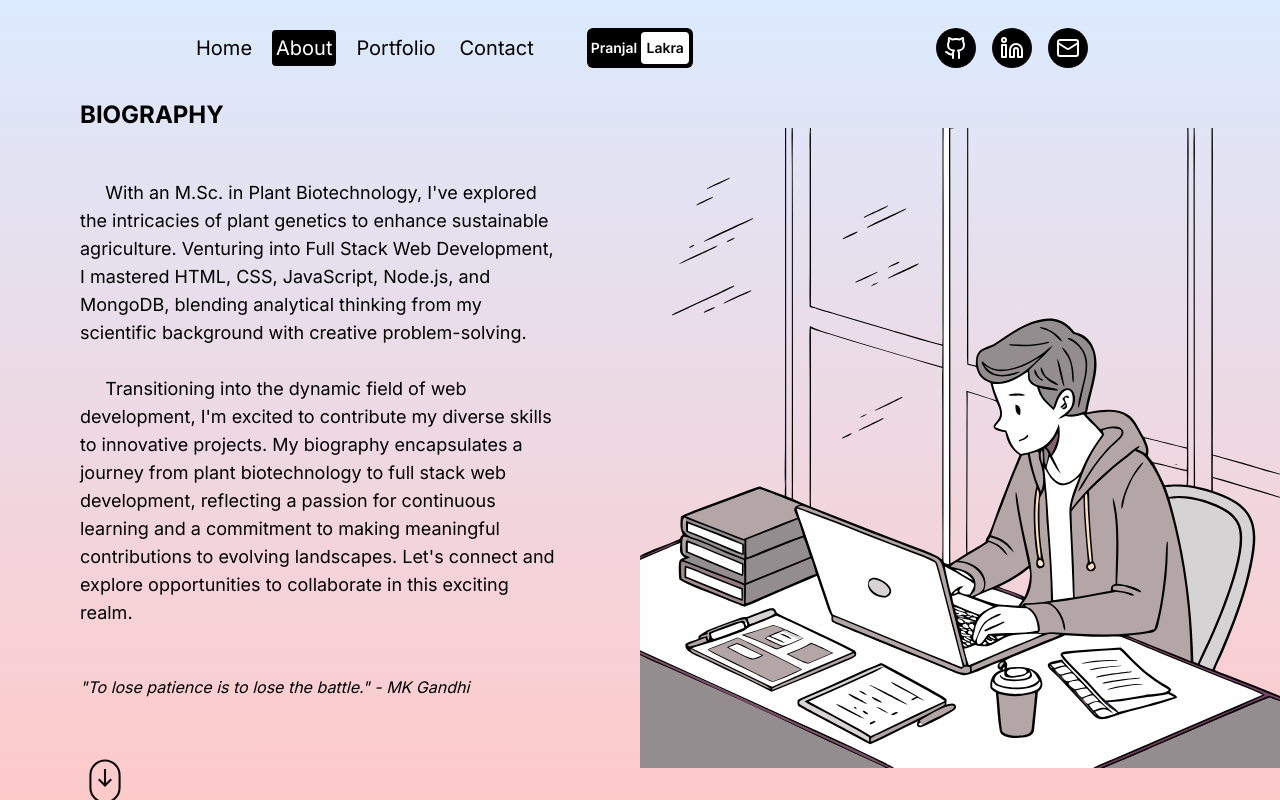
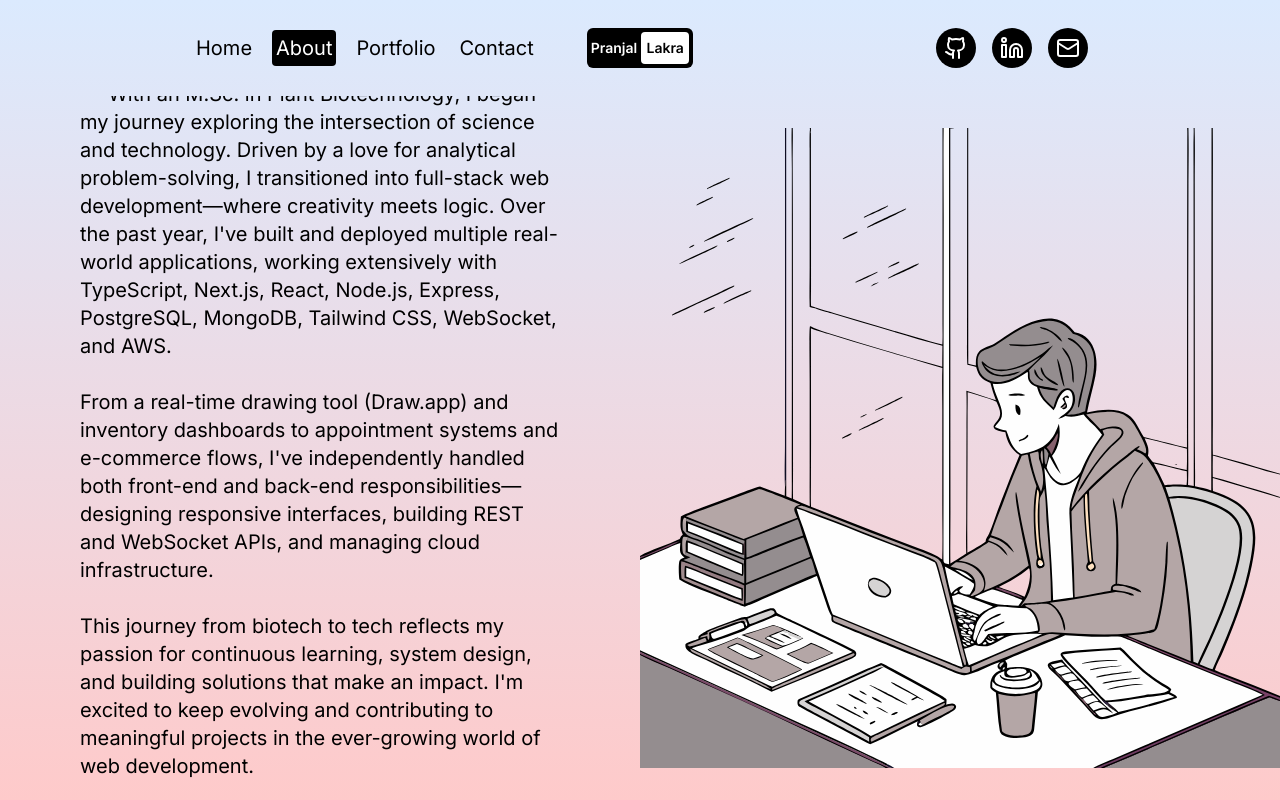
Before and after one commit to alpranjal28/portfolio, a Next.js app: page /about in a window 1280 px wide. Built offline with nearby package versions, Linux system fonts and the light colour scheme.

Commit message:
updated texts

```diff
--- a/src/app/about/page.tsx
+++ b/src/app/about/page.tsx
@@ -45,25 +45,25 @@ const AboutPage = () => {
           {/* BIOGRAPHY CONTAINER */}
           <div className="flex flex-col gap-12 justify-center min-h-[calc(100vh-6rem)] snap-start">
             {/* BIOGRAPHY TITLE */}
-            <h1 className=" font-bold text-2xl">BIOGRAPHY</h1>
+            <h1 className="top-0 font-bold text-2xl lg:text-3xl">BIOGRAPHY</h1>
             {/* BIOGRAPHY DESCRIPTION */}
-            <p className="text-lg">
-              &nbsp;&nbsp;&nbsp;&nbsp; With an M.Sc. in Plant Biotechnology,
-              I&apos;ve explored the intricacies of plant genetics to enhance
-              sustainable agriculture. Venturing into Full Stack Web
-              Development, I mastered HTML, CSS, JavaScript, Node.js, and
-              MongoDB, blending analytical thinking from my scientific
-              background with creative problem-solving.
-              <br />
-              <br />
-              &nbsp;&nbsp;&nbsp;&nbsp; Transitioning into the dynamic field of
-              web development, I&apos;m excited to contribute my diverse skills
-              to innovative projects. My biography encapsulates a journey from
-              plant biotechnology to full stack web development, reflecting a
-              passion for continuous learning and a commitment to making
-              meaningful contributions to evolving landscapes. Let&apos;s
-              connect and explore opportunities to collaborate in this exciting
-              realm.
+            <p className="text-lg lg:text-xl">
+              &nbsp;&nbsp;&nbsp;&nbsp; With an M.Sc. in Plant Biotechnology, I
+              began my journey exploring the intersection of science and
+              technology. Driven by a love for analytical problem-solving, I
+              transitioned into full-stack web development—where creativity
+              meets logic. Over the past year, I&apos;ve built and deployed multiple
+              real-world applications, working extensively with TypeScript,
+              Next.js, React, Node.js, Express, PostgreSQL, MongoDB, Tailwind
+              CSS, WebSocket, and AWS. <br /> <br /> From a real-time drawing tool (Draw.app)
+              and inventory dashboards to appointment systems and e-commerce
+              flows, I&apos;ve independently handled both front-end and back-end
+              responsibilities—designing responsive interfaces, building REST
+              and WebSocket APIs, and managing cloud infrastructure. <br /> <br /> This
+              journey from biotech to tech reflects my passion for continuous
+              learning, system design, and building solutions that make an
+              impact. I&apos;m excited to keep evolving and contributing to
+              meaningful projects in the ever-growing world of web development.
             </p>
             {/* BIOGRAPHY QUOTE  */}
             <span className=" italic">
@@ -104,7 +104,7 @@ const AboutPage = () => {
               initial={{ x: "-100vw" }}
               animate={isSkillRefInView ? { x: 0 } : {}}
               // transition={{ delay: 0.2, duration: 0.4 }}
-              className="font-bold text-2xl"
+              className="font-bold text-2xl lg:text-3xl"
             >
               SKILLS
             </motion.h2>
@@ -113,7 +113,7 @@ const AboutPage = () => {
             <motion.div
               initial={{ x: "-100vw" }}
               animate={isSkillRefInView ? { x: 0 } : {}}
-              className="grid grid-cols-1 md:grid-cols-2 gap-6"
+              className="grid grid-cols-1 md:grid-cols-2 gap-6 lg:text-2xl"
             >
               {/* Group skills by type */}
               {Object.entries(
@@ -123,14 +123,14 @@ const AboutPage = () => {
                 }, {})
               ).map(([type, skillsOfType]) => (
                 <div key={type} className="mb-4">
-                  <h3 className="text-lg font-medium mb-2 capitalize">
+                  <h3 className="text-lg lg:text-xl font-medium mb-2 capitalize">
                     {type}
                   </h3>
                   <div className="flex flex-wrap gap-2">
                     {skillsOfType.map((skill: Skill) => (
                       <button
                         key={skill.title}
-                        className="rounded px-4 py-2 text-sm cursor-pointer bg-black text-white hover:bg-gray-700 transition-colors flex items-center gap-1"
+                        className="rounded px-4 py-2 text-sm lg:text-base cursor-pointer bg-black text-white hover:bg-gray-700 transition-colors flex items-center gap-1"
                         about={skill.title}
                       >
                         <span className="w-2 h-2 rounded-full bg-red-400"></span>
@@ -177,7 +177,7 @@ const AboutPage = () => {
               initial={{ x: "-100vw" }}
               animate={isExperienceRefInView ? { x: 0 } : {}}
               // transition={{ delay: 0.2, duration: 0.4 }}
-              className="font-bold text-2xl"
+              className="font-bold text-2xl lg:text-3xl"
             >
               EXPERIENCES SO FAR
             </motion.h2>
@@ -199,7 +199,7 @@ const AboutPage = () => {
                       Building projects
                     </div>
                     {/* JOB DESCRIPTION */}
-                    <div className="p-3 text-sm italic">
+                    <div className="p-3 text-sm lg:text-base italic">
                       Aspiring to find a job in IT
                     </div>
                     {/* JOB DATE */}
@@ -240,7 +240,7 @@ const AboutPage = () => {
                       Web Developer
                     </div>
                     {/* JOB DESCRIPTION */}
-                    <div className="p-3 text-sm italic">
+                    <div className="p-3 text-sm lg:text-base italic">
                       Aspiring to find a job in Web Dev
                     </div>
                     {/* JOB DATE */}
@@ -261,7 +261,7 @@ const AboutPage = () => {
                       Delta 2.0 by Apna College
                     </div>
                     {/* JOB DESCRIPTION */}
-                    <div className="p-3 text-sm italic">
+                    <div className="p-3 text-sm lg:text-base italic">
                       Aspiring to find a job in Web Dev
                     </div>
                     {/* JOB DATE */}
```
